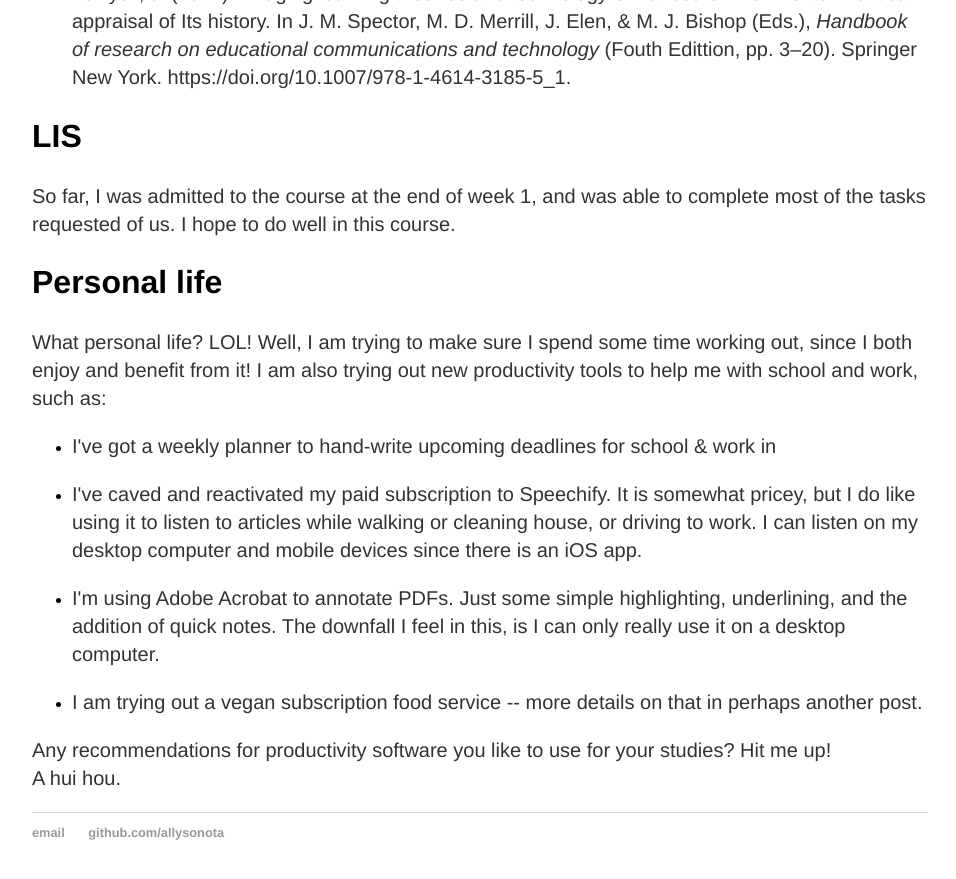
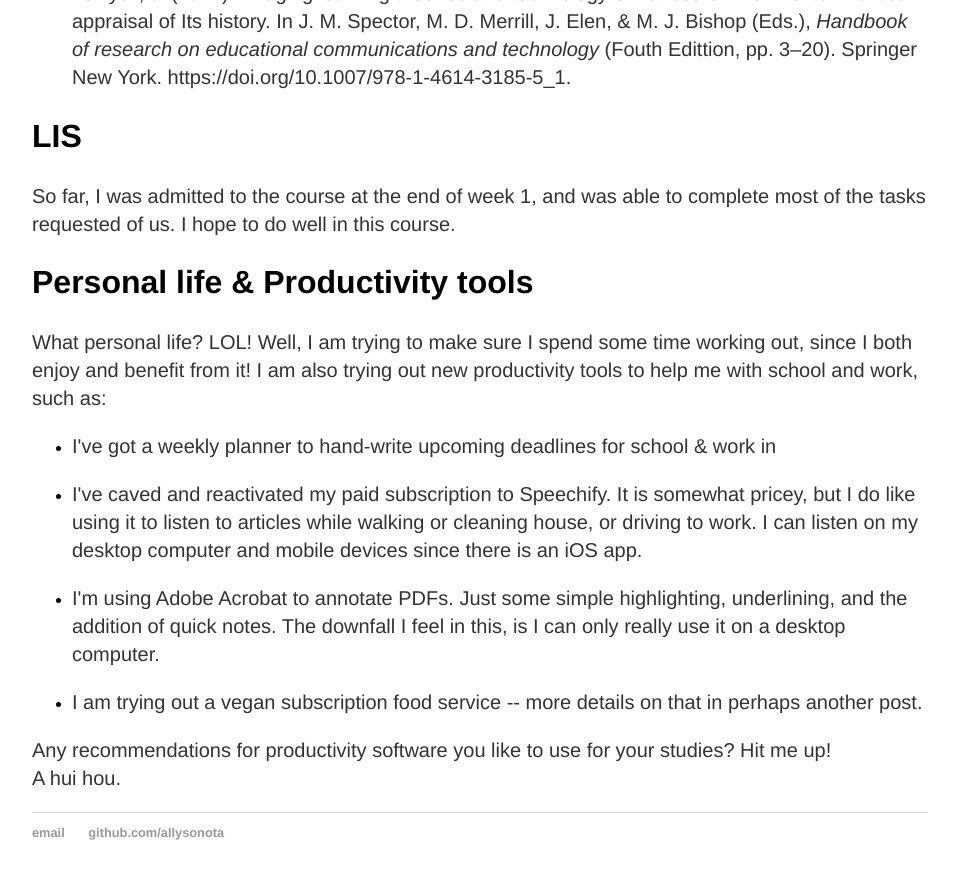
Before and after one commit to allysonota/allysonota.github.io, a Jekyll site: the page built from _posts/2023-08-27-first-week-down.md, in a window 1280 px wide and 900 px high, scrolled down 1064 px. Shown: the top 879 px of the window, without its empty margins (160-1116 px from the left). Built offline with Jekyll 4.4.1, drawn with Linux system fonts in a browser that asks for light colours.

Commit message:
Update 2023-08-27-first-week-down.md
updating last H2 text

```diff
--- a/_posts/2023-08-27-first-week-down.md
+++ b/_posts/2023-08-27-first-week-down.md
@@ -22,7 +22,7 @@ Dron, J., & Anderson, T. (2014). <i>Teaching crowds: Learning and social media</
 </ul>
 <h2>LIS</h2>
 So far, I was admitted to the course at the end of week 1, and was able to complete most of the tasks requested of us. I hope to do well in this course.
-<h2>Personal life</h2>
+<h2>Personal life & Productivity tools</h2>
 What personal life? LOL! Well, I am trying to make sure I spend some time working out, since I both enjoy and benefit from it! I am also trying out new productivity tools to help me with school and work, such as:
 <ul>
 <li><p>I've got a weekly planner to hand-write upcoming deadlines for school & work in</p></li>
```
